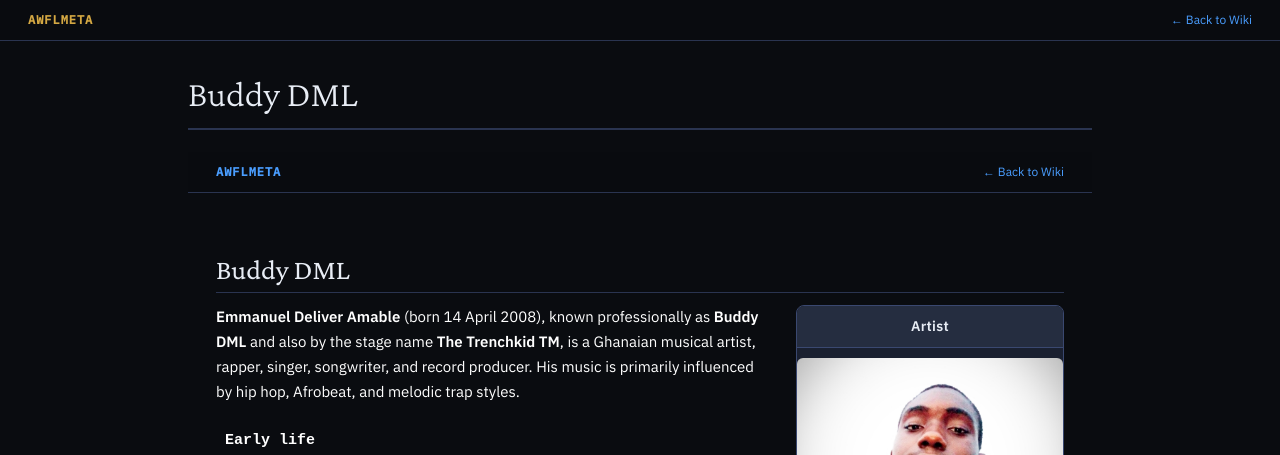
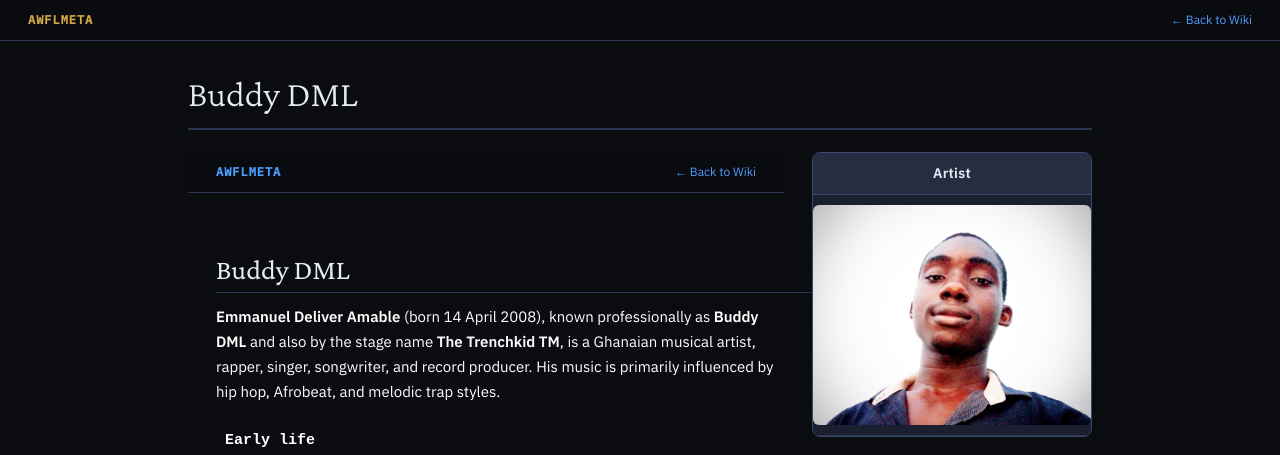
Before and after one commit to aedtpworldawfl/wiki, a plain HTML site: page awfl/wiki/Buddy_DML.html in a window 1280 px wide. Shown: the top 455 px of the page. Drawn offline with nearby package versions, Linux system fonts and the light colour scheme; files whose address does not match are found by name.

Commit message:
Publish wiki: Buddy_DML

```diff
--- a/awfl/wiki/Buddy_DML.html
+++ b/awfl/wiki/Buddy_DML.html
@@ -101,7 +101,7 @@
 <div class="page-wrap">
   <h1 class="page-title">Buddy DML</h1>
   <div class="wiki-body">
-
+    <div style="float:right;clear:right;margin:0 0 20px 28px;background:#141820;border:1px solid #3a4870;border-radius:8px;width:280px;font-size:13px;overflow:hidden;font-family:"IBM Plex Sans",Arial,sans-serif;line-height:1.5;box-shadow:0 4px 18px rgba(0,0,0,.45)"><div style="background:#252d40;padding:9px 13px;font-weight:700;font-size:14px;border-bottom:1px solid #3a4870;text-align:center;color:#e8edf5;letter-spacing:.02em">Artist</div><div style="border-bottom:1px solid #2a3450;text-align:center;overflow:hidden;background:#1a2030"><img src="https://aedtpworldawfl.github.io/wiki/images/buddydml.jpg" alt="" loading="lazy" style="width:100%;height:auto;max-height:220px;object-fit:cover;display:block"></div></div>
     <!-- Top Navigation Bar -->
 <div class="page-topbar">
   <a class="page-topbar-brand" href="https://aedtpworldawfl.github.io/wiki/">AWFLMETA</a>
```
